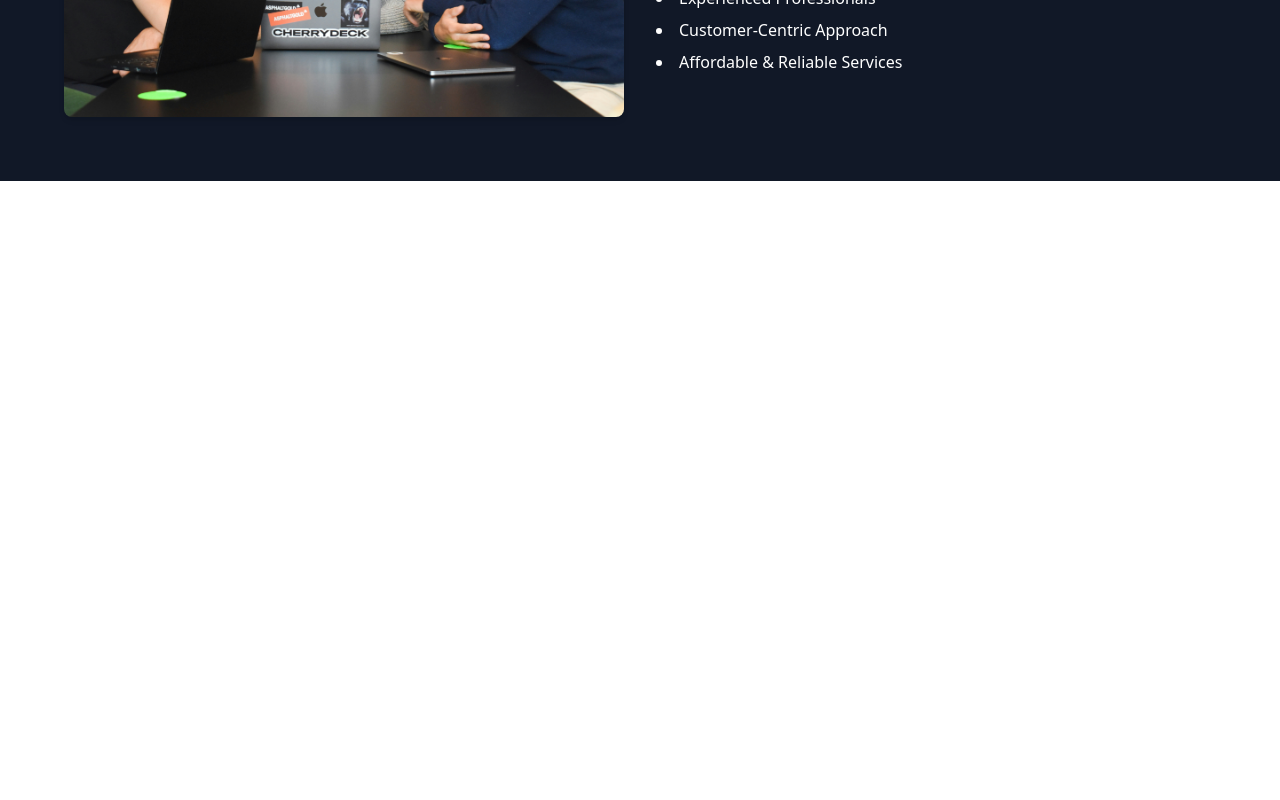
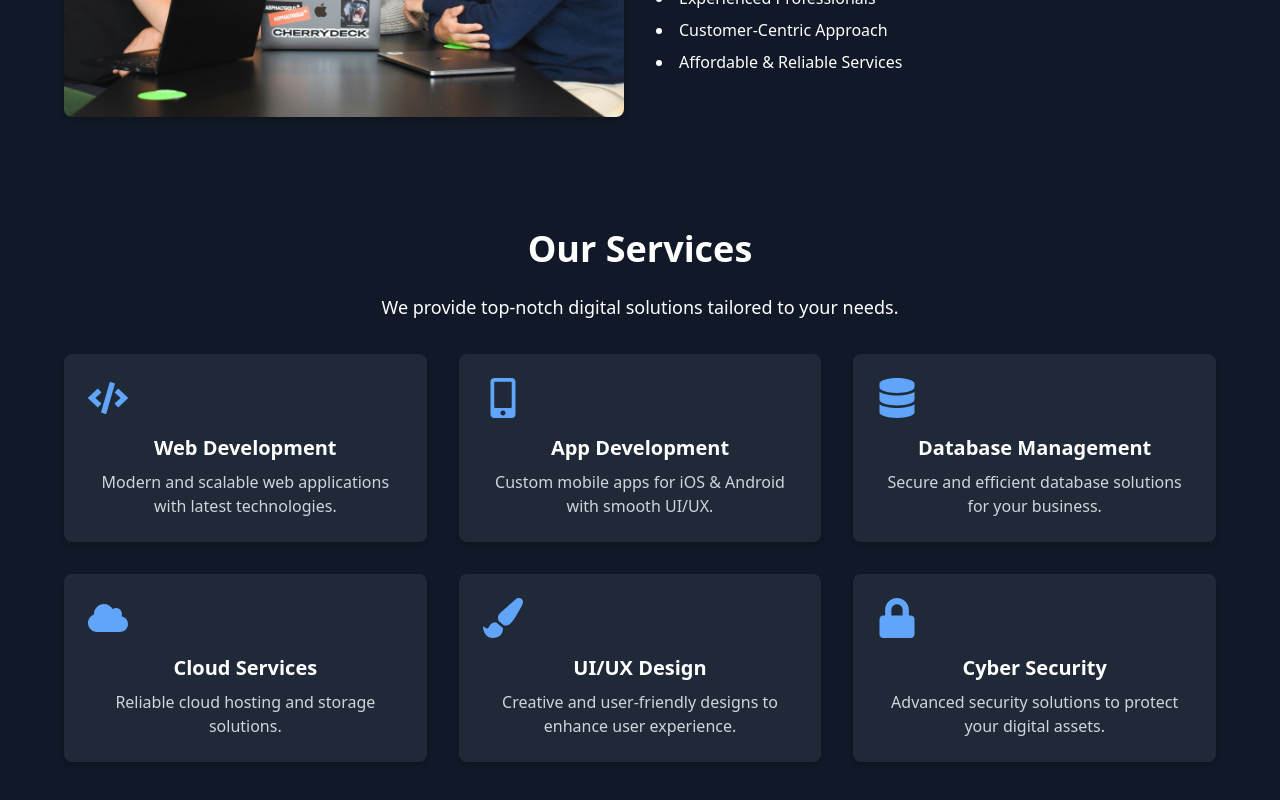
Before and after one commit to programmerrabbanii/webbuilder-clients-, a React (Vite) app: page / in a window 1280 px wide. Shown: the part 1340-2140 px from the top of the page. Before the commit the page ends 1521 px from the top, so only its background shows below. Built offline with nearby package versions, Linux system fonts and the light colour scheme.

Commit message:
added the services secton here

```diff
--- a/package.json
+++ b/package.json
@@ -16,6 +16,7 @@
     "match-sorter": "^8.0.0",
     "react": "^18.3.1",
     "react-dom": "^18.3.1",
+    "react-icons": "^5.4.0",
     "react-router-dom": "^7.1.5",
     "react-simple-typewriter": "^5.0.1",
     "sort-by": "^1.2.0"
--- a/src/Pages/Home.jsx
+++ b/src/Pages/Home.jsx
@@ -1,12 +1,17 @@
 import React from 'react';
 import Bannar from '../Components/Bannar';
 import About from './About';
+import Services from './Services';
+
 
 const Home = () => {
     return (
         <div>
             <Bannar></Bannar>
             <About></About>
+            <Services></Services>
+
+
         </div>
     );
 };
--- a/src/Pages/Services.jsx
+++ b/src/Pages/Services.jsx
@@ -1,11 +1,48 @@
-import React from 'react';
+import React from "react";
+import { motion } from "framer-motion";
+import { FaCode, FaMobileAlt, FaDatabase, FaCloud, FaPaintBrush, FaLock } from "react-icons/fa";
+
+const servicesData = [
+  { icon: <FaCode size={40} />, title: "Web Development", desc: "Modern and scalable web applications with latest technologies." },
+  { icon: <FaMobileAlt size={40} />, title: "App Development", desc: "Custom mobile apps for iOS & Android with smooth UI/UX." },
+  { icon: <FaDatabase size={40} />, title: "Database Management", desc: "Secure and efficient database solutions for your business." },
+  { icon: <FaCloud size={40} />, title: "Cloud Services", desc: "Reliable cloud hosting and storage solutions." },
+  { icon: <FaPaintBrush size={40} />, title: "UI/UX Design", desc: "Creative and user-friendly designs to enhance user experience." },
+  { icon: <FaLock size={40} />, title: "Cyber Security", desc: "Advanced security solutions to protect your digital assets." }
+];
 
 const Services = () => {
-    return (
-        <div>
-            <h2>Services here</h2>
+  return (
+    <section className="py-12 bg-gray-900 text-white px-6 lg:px-16">
+      <div className="max-w-6xl mx-auto text-center">
+        <motion.h2
+          className="text-4xl font-bold mb-6"
+          initial={{ opacity: 0, y: -50 }}
+          animate={{ opacity: 1, y: 0 }}
+          transition={{ duration: 0.8 }}
+        >
+          Our Services
+        </motion.h2>
+        <p className="text-lg leading-relaxed mb-8">We provide top-notch digital solutions tailored to your needs.</p>
+        <div className="grid md:grid-cols-2 lg:grid-cols-3 gap-8">
+          {servicesData.map((service, index) => (
+            <motion.div
+              key={index}
+              className="p-6 bg-gray-800 rounded-lg shadow-md hover:shadow-xl transition duration-300"
+              initial={{ opacity: 0, scale: 0.9 }}
+              animate={{ opacity: 1, scale: 1 }}
+              whileHover={{ scale: 1.05 }}
+              transition={{ duration: 0.5 }}
+            >
+              <div className="text-blue-400 mb-4">{service.icon}</div>
+              <h3 className="text-xl font-semibold mb-2">{service.title}</h3>
+              <p className="text-gray-300">{service.desc}</p>
+            </motion.div>
+          ))}
         </div>
-    );
+      </div>
+    </section>
+  );
 };
 
 export default Services;
```
Also changed, not shown: 1 other file (tests, documents, lock files or other folders).
